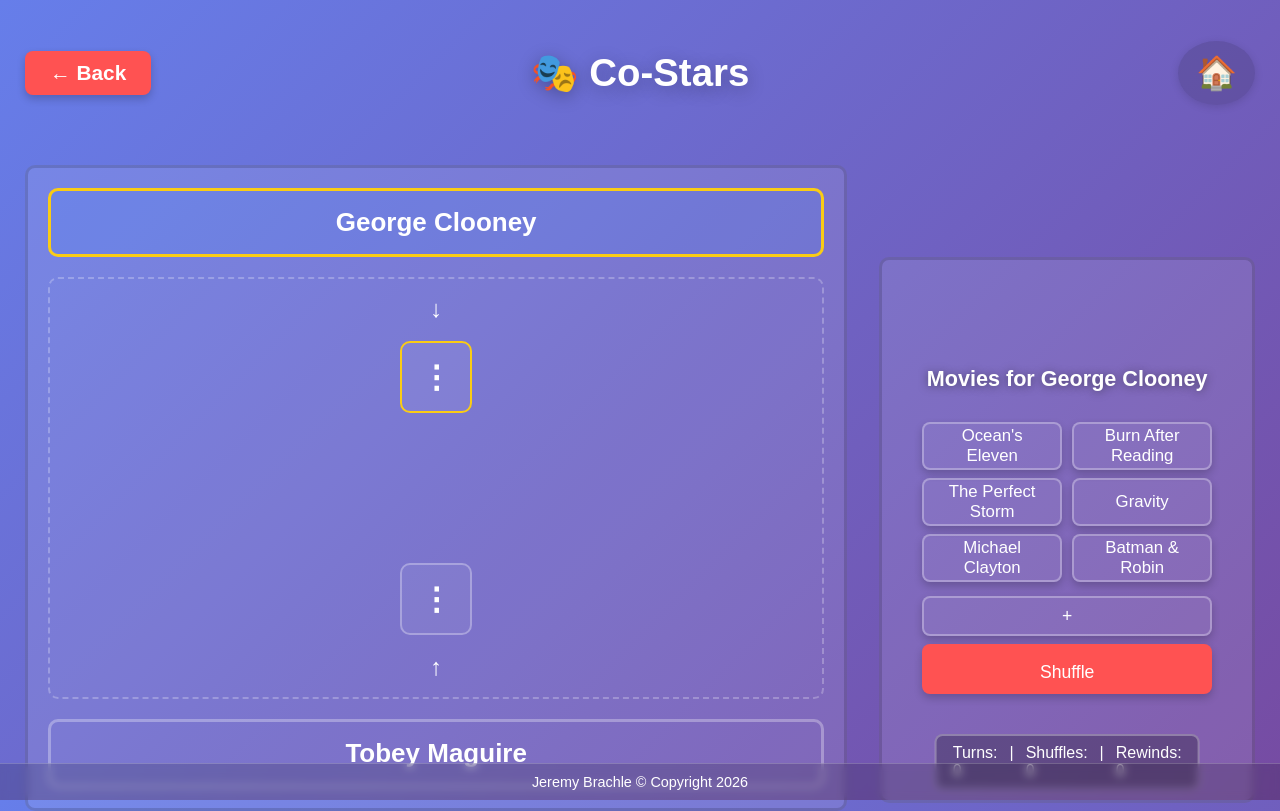
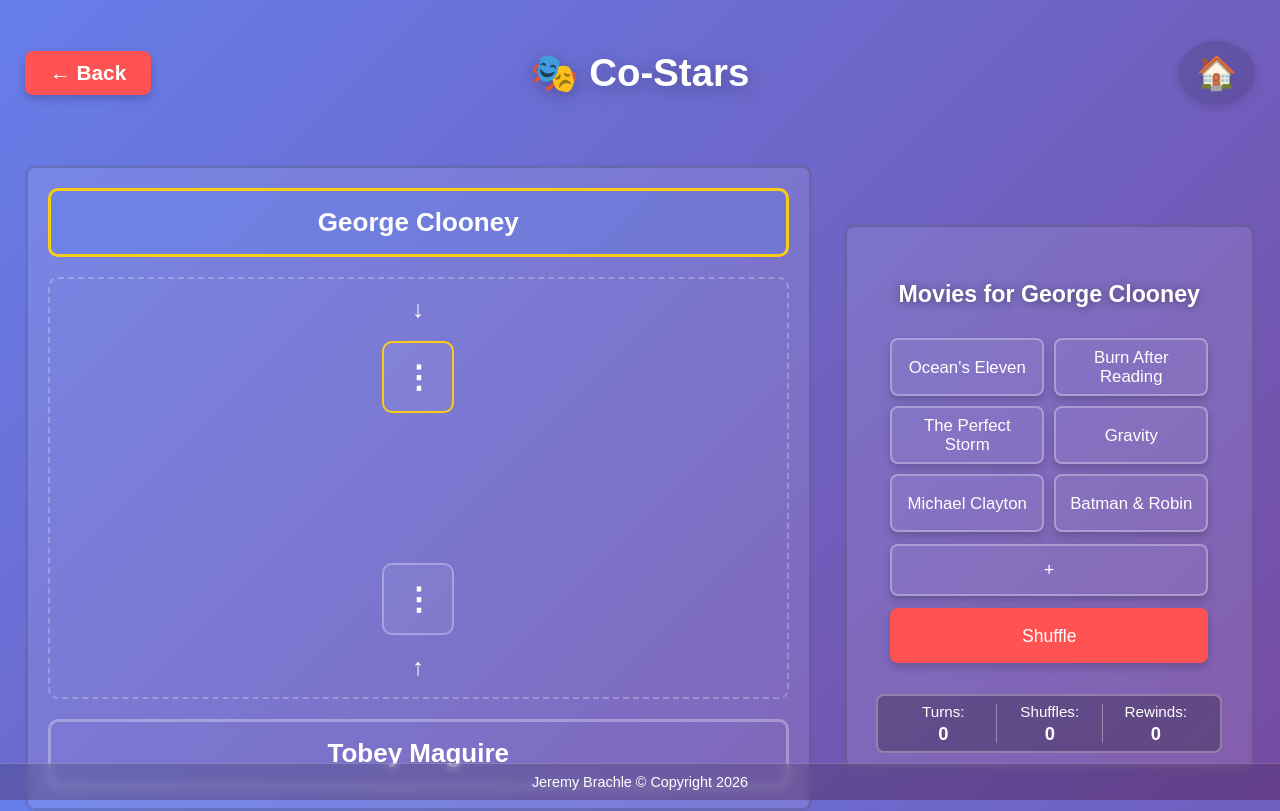
Before and after one commit to jeremybrachle/co-stars-frontend, a React (Vite) app: page /game in a window 1280 px wide. Built offline with nearby package versions, Linux system fonts and the light colour scheme.

Commit message:
Updating styling for right panel

```diff
--- a/src/components/game/GameRightPanel.css
+++ b/src/components/game/GameRightPanel.css
@@ -1,7 +1,7 @@
 .game-right-panel {
-  flex: 1;
-  min-width: 320px;
-  max-width: 400px;
+  flex: 1.15;
+  min-width: 360px;
+  max-width: 460px;
   height: 8vh;
   min-height: 540px;
   max-height: 620px;
@@ -11,8 +11,9 @@
   justify-content: center;
   position: relative;
   padding: 0;
-  margin-top: 92px;
-  margin-bottom: 16px;
+  align-self: center;
+  margin-top: 64px;
+  margin-bottom: 0;
   border-radius: 10px;
   background: rgba(255, 255, 255, 0.1);
   border: 3px solid rgba(0, 0, 0, 0.15);
@@ -20,38 +21,42 @@
 
 .game-right-panel__content {
   width: 100%;
+  max-width: 360px;
   display: flex;
   flex-direction: column;
   align-items: center;
   justify-content: center;
+  gap: 12px;
   margin: 0;
-  padding: 0;
+  padding: 12px 0 62px;
 }
 
 .game-right-panel__label {
-  margin-top: 0;
-  margin-bottom: 30px;
+  margin: 0;
+  margin-bottom: 18px;
   font-weight: 700;
-  font-size: 1.35em;
+  font-size: 1.45em;
   color: white;
   text-shadow: 0 1px 8px #2228;
   text-align: center;
+  line-height: 1.2;
 }
+
 
 .game-right-panel__grid {
   display: grid;
   grid-template-columns: 1fr 1fr;
-  gap: 8px 10px;
+  gap: 10px;
   justify-items: center;
   align-items: center;
-  margin-bottom: 8px;
+  margin: 0;
 }
 
 .game-right-panel__suggestion-button {
-  width: 140px;
-  height: 48px;
+  width: 154px;
+  height: 58px;
   margin: 0;
-  padding: 12px;
+  padding: 10px 12px;
   border-radius: 8px;
   border: 2px solid rgba(255, 255, 255, 0.3);
   background: rgba(255, 255, 255, 0.05);
@@ -62,6 +67,7 @@
   display: flex;
   align-items: center;
   justify-content: center;
+  line-height: 1.15;
 }
 
 .game-right-panel__suggestion-button:hover {
@@ -69,22 +75,19 @@
 }
 
 .game-right-panel__wide-button {
-  width: 290px;
+  width: 318px;
+  margin: 0;
   font-size: 1.1em;
   font-weight: 500;
 }
 
-.game-right-panel__wide-button + .game-right-panel__wide-button {
-  margin-top: 8px;
-}
-
 .game-right-panel__wide-button.game-right-panel__suggestion-button {
-  height: 40px;
-  margin-top: 6px;
+  height: 52px;
+  padding: 8px 12px;
 }
 
 .game-right-panel__shuffle-button {
-  height: 50px;
+  height: 55px;
   border: none;
   border-radius: 8px;
   background: #ff5252;
@@ -94,15 +97,43 @@
 
 .game-right-panel__score-panel {
   position: absolute;
-  bottom: 10px;
+  bottom: 14px;
   left: 50%;
   transform: translateX(-50%);
-  padding: 8px 16px;
+  min-width: 318px;
+  width: 318px;
+  justify-content: center;
+  grid-template-columns: repeat(3, 1fr);
+  padding: 8px 12px;
   border: 2px solid rgba(255, 255, 255, 0.3);
   border-radius: 8px;
   background: rgba(0, 0, 0, 0.25);
   color: white;
   font-weight: 500;
+  display: grid;
+  gap: 0;
+}
+
+.game-right-panel__score-item {
   display: flex;
-  gap: 12px;
+  flex-direction: column;
+  align-items: center;
+  justify-content: center;
+  gap: 4px;
+  text-align: center;
 }
+
+.game-right-panel__score-item--bordered {
+  border-left: 1px solid rgba(255, 255, 255, 0.35);
+}
+
+.game-right-panel__score-label {
+  font-size: 0.95rem;
+  line-height: 1.1;
+}
+
+.game-right-panel__score-value {
+  font-size: 1.15rem;
+  font-weight: 700;
+  line-height: 1;
+}
--- a/src/components/game/GameRightPanel.tsx
+++ b/src/components/game/GameRightPanel.tsx
@@ -44,11 +44,18 @@
       </div>
 
       <div className="game-right-panel__score-panel">
-        <span>Turns: {turns}</span>
-        <span>|</span>
-        <span>Shuffles: {shuffles}</span>
-        <span>|</span>
-        <span>Rewinds: {rewinds}</span>
+        <div className="game-right-panel__score-item">
+          <span className="game-right-panel__score-label">Turns:</span>
+          <span className="game-right-panel__score-value">{turns}</span>
+        </div>
+        <div className="game-right-panel__score-item game-right-panel__score-item--bordered">
+          <span className="game-right-panel__score-label">Shuffles:</span>
+          <span className="game-right-panel__score-value">{shuffles}</span>
+        </div>
+        <div className="game-right-panel__score-item game-right-panel__score-item--bordered">
+          <span className="game-right-panel__score-label">Rewinds:</span>
+          <span className="game-right-panel__score-value">{rewinds}</span>
+        </div>
       </div>
     </aside>
   );
```
